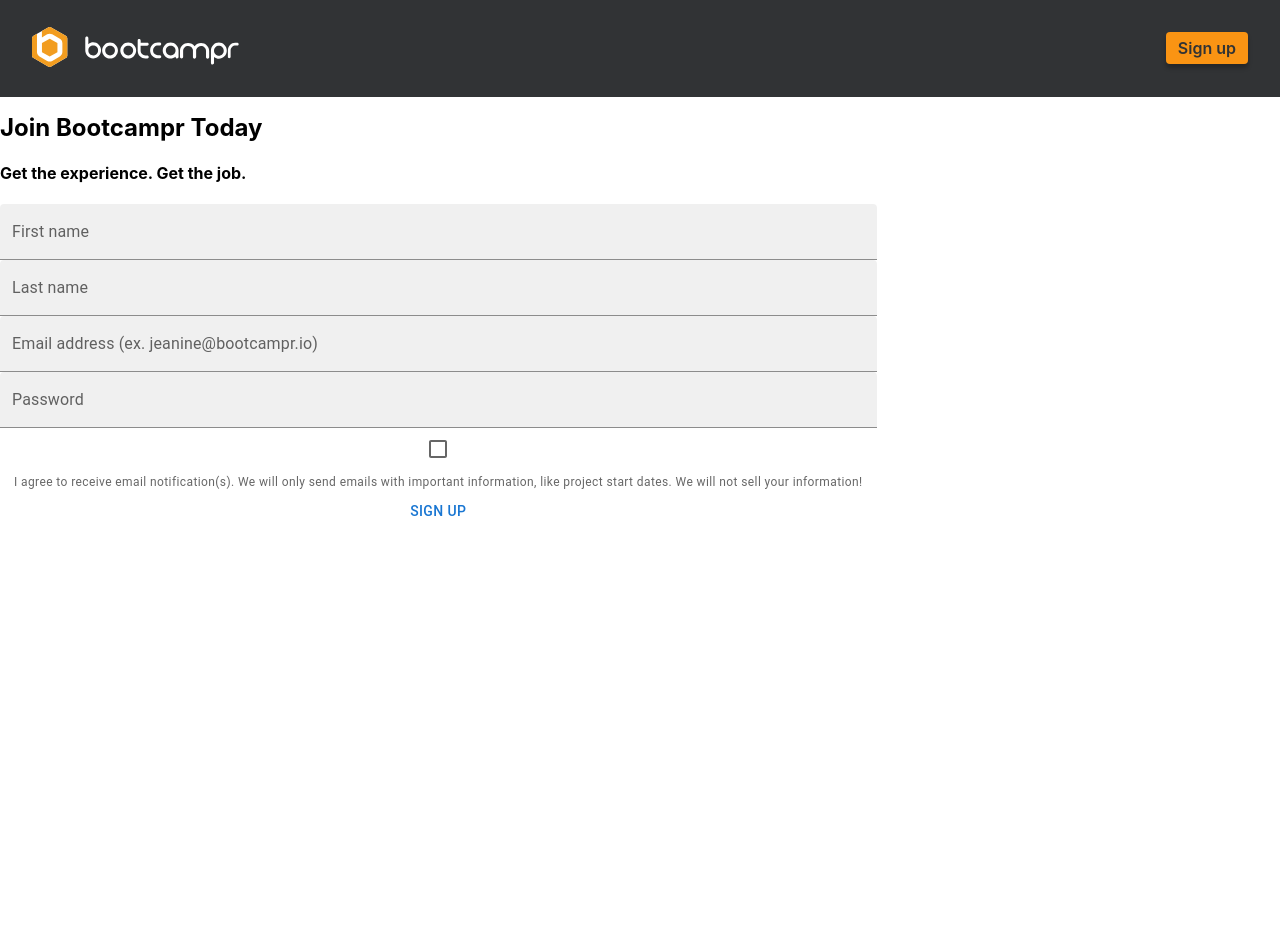
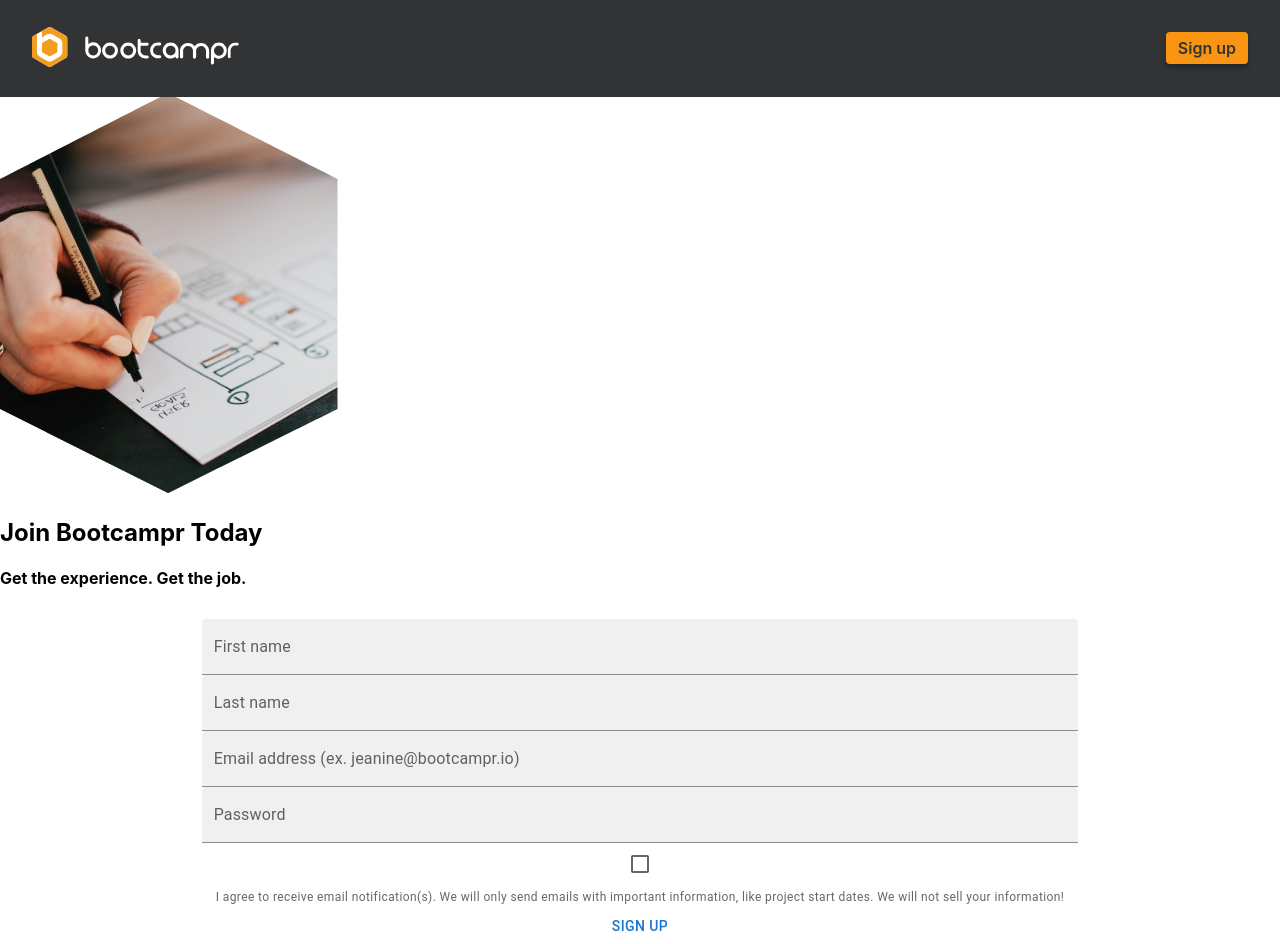
Before and after one commit to yeezick/bootcampr-assessment, a React (Create React App) app in the folder frontend/: page /sign-up in a window 1280 px wide. Before the commit the page ends 800 px from the top, so only its background shows below. Built offline with nearby package versions, Linux system fonts and the light colour scheme.

Commit message:
add rectangle img to SignUp.tsx pre-styling.

```diff
--- a/frontend/src/components/SignUpForm/SignUpForm.scss
+++ b/frontend/src/components/SignUpForm/SignUpForm.scss
@@ -0,0 +1,6 @@
+.form-input-container {
+  display: flex;
+  flex-direction: column;
+  align-items: center;
+  gap: 15px;
+}
--- a/frontend/src/components/SignUpForm/SignUpForm.tsx
+++ b/frontend/src/components/SignUpForm/SignUpForm.tsx
@@ -52,6 +52,7 @@ export const SignUpForm: React.FC = (props: CustomFormProps) => {
   const handleMouseDownPassword = () => setShowPassword(!showPassword)
 
   return (
+    <div className='form-input-container'>
     <form onSubmit={handleSubmit}>
       <FormControl>
         <FormField
@@ -102,5 +103,6 @@ export const SignUpForm: React.FC = (props: CustomFormProps) => {
         <Button type='submit'>Sign up</Button>
       </FormControl>
     </form>
+    </div>
   )
 }
--- a/frontend/src/screens/SignUp/SignUp.scss
+++ b/frontend/src/screens/SignUp/SignUp.scss
@@ -22,5 +22,11 @@ font-weight: 600;
 line-height: 33.6px;
  } /* 140% */
 
+.text-banner {
+width: 413px;
+height: 101px;
+flex-shrink: 0;
+}
+
  //Rectangle .png in case I don't want to leave it project folder and would rather instead use a link:
 //  https://postimg.cc/NL0VhBQ6
--- a/frontend/src/screens/SignUp/SignUp.tsx
+++ b/frontend/src/screens/SignUp/SignUp.tsx
@@ -1,12 +1,18 @@
 import './SignUp.scss'
 import {SignUpForm} from 'components/SignUpForm/SignUpForm'
+import Rectangle from 'assets/img/Rectangle.png'
 
 export const SignUp: React.FC = () => {
   return (
     <>
+    <div className='img-container'>
+      <img src={Rectangle} alt="A hand holding a pen and writing on paper" />
+    <div className='text-banner'>
     <h2>Join Bootcampr Today</h2>
     <h4>Get the experience. Get the job.</h4>
+    </div>
     <SignUpForm />
+    </div>
     </>
   );
 }
```
Also changed, not shown: frontend/src/assets/img/Rectangle.png (renamed from frontend/src/assets/img/Rectangle 143.png).
